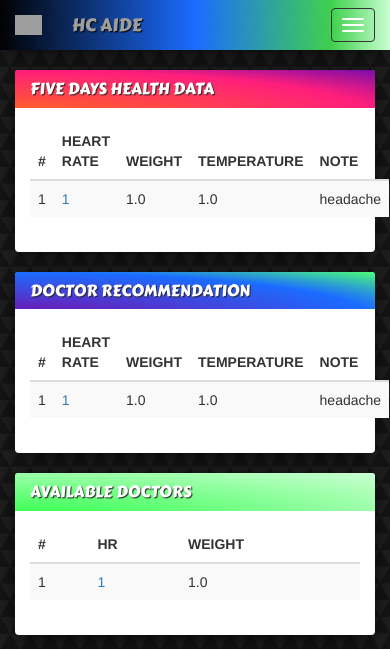
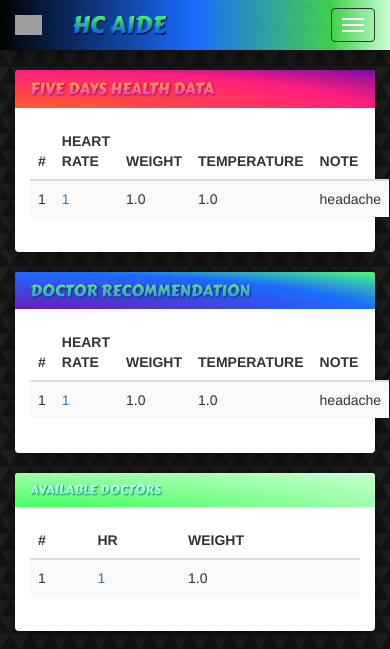
Before and after one commit to BIZZEW/HCA, a Django app: page /health/ in a window 390 px wide. Shown: the top 649 px of the page. Run offline with Django 3.2, Linux system fonts and the light colour scheme; data comes from the database, SQL or seed files in the repository; both versions use the stored data as it was after the commit; some libraries are stand-ins or nearby versions; some web fonts are replaced; grey boxes are pictures that could not be loaded.

Commit message:
Colour modify

```diff
--- a/health/static/health/style.css
+++ b/health/static/health/style.css
@@ -2,9 +2,27 @@ body{
     background: white url("images/WP.png");
     padding-top: 70px;
 }
-.navbar-brand{
+
+.navbar-inverse .navbar-brand{
+    position: relative;
     font-family: 'Carter One', cursive;
     text-shadow: 1px 1px 1px black;
+    color: rgb(16, 74, 255);
+    font-size: x-large;
+}
+
+.navbar-inverse .navbar-brand[data-text]::after {
+    content: attr(data-text);
+    color: #4aff5a;
+    position: absolute;
+    left: 16px;
+    top: 15px;
+    z-index: 2;
+    -webkit-mask-image: -webkit-gradient(linear, 0 0, 0 bottom, from(#0117ff), to(rgba(0, 0, 255, 0)));
+}
+
+.navbar-inverse .navbar-brand:hover{
+    color: rgb(16, 74, 255);
 }
 
 .navbar{
@@ -37,6 +55,52 @@ body{
     position: absolute;
     left: 0px;
     top: 0;
+    z-index: 2;
+    -webkit-mask-image: -webkit-gradient(linear, 0 0, 0 bottom, from(#0117ff), to(rgba(0, 0, 255, 0)));
+}
+
+.panel-right .panel-title{
+    position: relative;
+    text-shadow: 1px 1px 2px #0e3176;
+    color: rgb(49, 143, 255);
+}
+
+.panel-right .panel-title[data-text]::after {
+    content: attr(data-text);
+    color: rgba(118, 255, 110, 0.84);
+    position: absolute;
+    left: 0;
+    z-index: 2;
+    -webkit-mask-image: -webkit-gradient(linear, 0 0, 0 bottom, from(#0117ff), to(rgba(0, 0, 255, 0)));
+}
+
+.panel-left .panel-title{
+    position: relative;
+    text-shadow: 1px 1px 2px #ae1556;
+    color: rgb(255, 35, 232);
+}
+
+.panel-left .panel-title[data-text]::after {
+    content: attr(data-text);
+    color: rgba(255, 218, 10, 0.84);
+    position: absolute;
+    left: 0;
+    z-index: 2;
+    -webkit-mask-image: -webkit-gradient(linear, 0 0, 0 bottom, from(#0117ff), to(rgba(0, 0, 255, 0)));
+}
+
+.panel-last .panel-title{
+    position: relative;
+    text-shadow: 1px 1px 1px rgba(55, 119, 51, 0.71);
+    color: rgb(51, 255, 221);
+    font-size: small;
+}
+
+.panel-last .panel-title[data-text]::after {
+    content: attr(data-text);
+    color: #f5fff2;
+    position: absolute;
+    left: 0;
     z-index: 2;
     -webkit-mask-image: -webkit-gradient(linear, 0 0, 0 bottom, from(#0117ff), to(rgba(0, 0, 255, 0)));
 }
--- a/health/templates/health/base.html
+++ b/health/templates/health/base.html
@@ -20,8 +20,8 @@
                     <span class="icon-bar"></span>
                     <span class="icon-bar"></span>
                 </button>
-                <img class="navbar-brand" src="https://s26.postimg.org/sj481pel5/ELSE_52.png">
-                <a class="navbar-brand" href="{% url 'health:index' %}">HC AIDE</a>
+                <img class="navbar-brand" src="https://s25.postimg.org/3wzkgvo6n/ELSE_52.png">
+                <a class="navbar-brand" href="{% url 'health:index' %}" data-text="HC AIDE">HC AIDE&nbsp;</a>
             </div>
 
             <div class="collapse navbar-collapse" id="topNavBar">
--- a/health/templates/health/healthdata_form.html
+++ b/health/templates/health/healthdata_form.html
@@ -10,7 +10,7 @@
         <div class="col-sm-12 col-md-5">
             <div class="panel panel-left">
                 <div class="panel-heading">
-                    <h3 class="panel-title">ADD YOUR HEALTH DATA HERE</h3>
+                    <h3 class="panel-title"data-text="ADD YOUR HEALTH DATA HERE">ADD YOUR HEALTH DATA HERE&nbsp;</h3>
                 </div>
                 <div class="panel-body">
                     <form class="form-horizontal" action="" method="post" enctype="multipart/form-data">
@@ -29,7 +29,7 @@
         <div class="col-sm-12 col-md-7">
             <div class="panel panel-right">
                 <div class="panel-heading">
-                    <h3 class="panel-title">RECENT HEALTH DATA</h3>
+                    <h3 class="panel-title" data-text="RECENT HEALTH DATA">RECENT HEALTH DATA&nbsp;</h3>
                 </div>
                 <div class="panel-body">
                     {% if object_list %}
--- a/health/templates/health/index.html
+++ b/health/templates/health/index.html
@@ -5,7 +5,7 @@
             <div class="col-sm-12 col-md-5">
                 <div class="panel panel-left">
                     <div class="panel-heading">
-                        <h3 class="panel-title">FIVE DAYS HEALTH DATA</h3>
+                        <h3 class="panel-title" data-text="FIVE DAYS HEALTH DATA">FIVE DAYS HEALTH DATA&nbsp;</h3>
                     </div>
                     <div class="panel-body">
                         {% if object_list %}
@@ -42,7 +42,7 @@
             <div class="col-sm-12 col-md-5">
                 <div class="panel panel-right">
                     <div class="panel-heading">
-                        <h3 class="panel-title">DOCTOR RECOMMENDATION</h3>
+                        <h3 class="panel-title" data-text="DOCTOR RECOMMENDATION">DOCTOR RECOMMENDATION&nbsp;</h3>
                     </div>
                     <div class="panel-body">
                         {% if object_list %}
@@ -79,7 +79,7 @@
             <div class="col-sm-12 col-md-2">
                 <div class="panel panel-last">
                     <div class="panel-heading">
-                        <h3 class="panel-title">AVAILABLE DOCTORS</h3>
+                        <h3 class="panel-title"data-text="AVAILABLE DOCTORS">AVAILABLE DOCTORS&nbsp;</h3>
                     </div>
                     <div class="panel-body">
                         {% if object_list %}
@@ -114,7 +114,7 @@
             <div class="col-sm-12 col-md-6">
                 <div class="panel panel-left">
                     <div class="panel-heading">
-                        <h3 class="panel-title">HEALTH CHART</h3>
+                        <h3 class="panel-title" data-text="HEALTH CHART">HEALTH CHART&nbsp;</h3>
                     </div>
                     <div class="panel-body">
                         <img src="http://cache.sporttracks.mobi/blog/images/201409/health-chart-hovertips.png">
@@ -124,7 +124,7 @@
             <div class="col-sm-12 col-md-6">
                 <div class="panel panel-right">
                     <div class="panel-heading">
-                        <h3 class="panel-title">DAIRY TASK</h3>
+                        <h3 class="panel-title"data-text="DAIRY TASK">DAIRY TASK&nbsp;</h3>
                     </div>
                     <div class="panel-body">
                         {% if object_list %}
--- a/health/templates/health/registration_form.html
+++ b/health/templates/health/registration_form.html
@@ -16,8 +16,8 @@
     <nav class="navbar navbar-inverse navbar-fixed-top">
         <div class="container-fluid">
             <div class="navbar-header">
-                <img class="navbar-brand" src="https://s26.postimg.org/sj481pel5/ELSE_52.png">
-                <a class="navbar-brand" href="">HC AIDE</a>
+                <img class="navbar-brand" src="https://s25.postimg.org/3wzkgvo6n/ELSE_52.png">
+                <a class="navbar-brand" href="" data-text="HC AIDE">HC AIDE&nbsp;</a>
             </div>
 
             <div class="collapse navbar-collapse" id="topNavBar">
@@ -41,7 +41,7 @@
             <div class="col-sm-12 col-md-offset-2 col-md-8">
                 <div class="panel panel-right panel-login">
                     <div class="panel-heading">
-                        <h3 class="panel-title" style="text-align: center">CREATE A NEW ACCOUNT</h3>
+                        <h3 class="panel-title col-md-offset-4" data-text="&nbsp;&nbsp;&nbsp;&nbsp;&nbsp;&nbsp;&nbsp;&nbsp;&nbsp;&nbsp;&nbsp;&nbsp;&nbsp;&nbsp;&nbsp;CREATE A NEW ACCOUNT">&nbsp;&nbsp;&nbsp;&nbsp;&nbsp;&nbsp;&nbsp;&nbsp;&nbsp;&nbsp;&nbsp;&nbsp;&nbsp;&nbsp;&nbsp;CREATE A NEW ACCOUNT&nbsp;</h3>
                     </div>
                     <div class="panel-body">
                         <form class="form-horizontal" action="" method="post" enctype="multipart/form-data">
```
Also changed, not shown: health/templates/health/login.html (+4 -3 lines), db.sqlite3.
